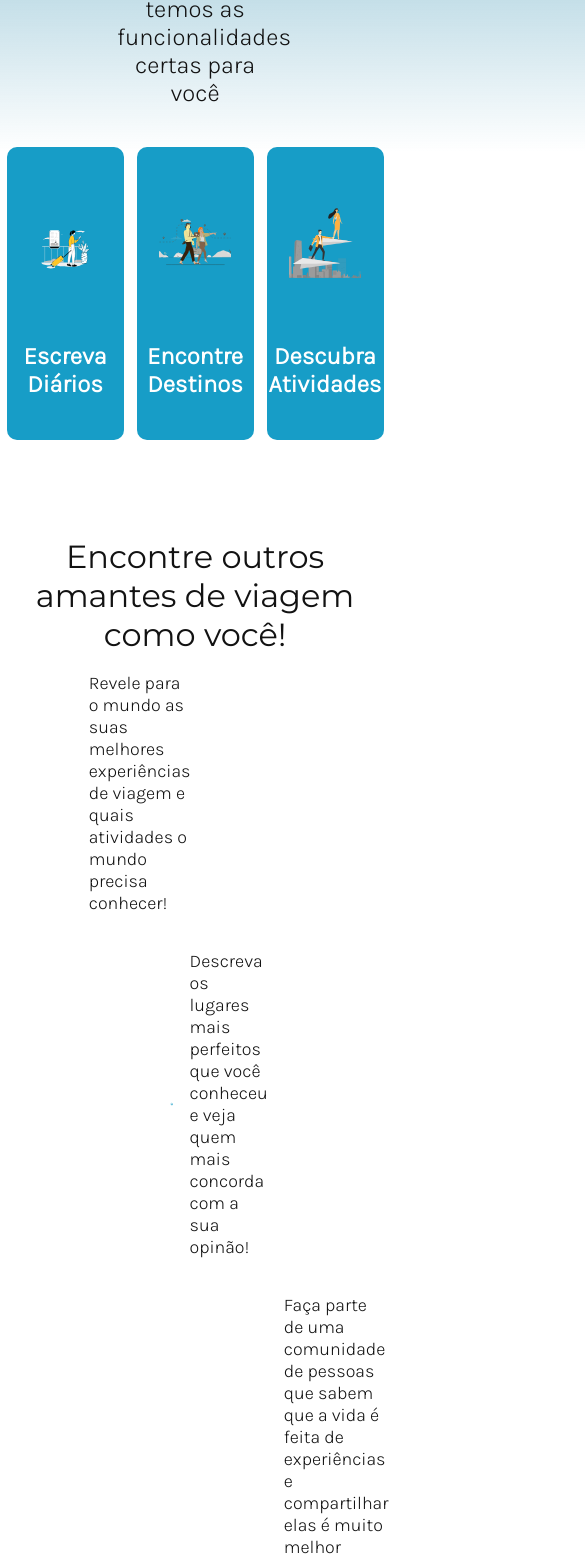
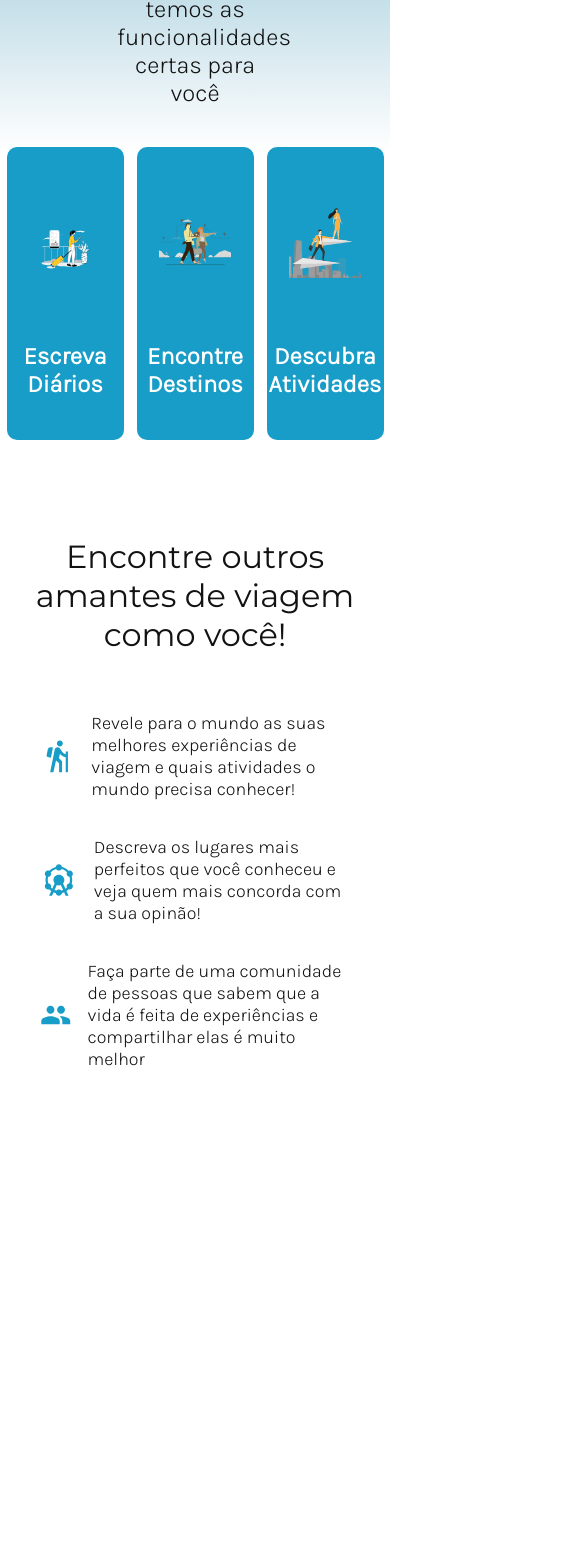
Before and after one commit to JosiasBatista/going-page, a Next.js app: page / in a window 390 px wide. Shown: the part 1523-3091 px from the top of the page, 585 px wide, since content can reach past the window. After the commit the page ends 2611 px from the top, so only its background shows below. Built offline with nearby package versions, Linux system fonts and the light colour scheme.

Commit message:
Ajustments and features for the landing page

```diff
--- a/components/Feature.module.css
+++ b/components/Feature.module.css
@@ -1,7 +1,7 @@
 .featureCard {
   width: 20vw;
-  min-height: 25vw;
   height: auto;
+  min-height: 30vw;
   border-radius: 10px;
   background-color: #179DC7;
   transition: all .3s linear;
@@ -15,7 +15,6 @@
 }
 
 .featureCard:hover {
-  /* height: 32.5vw; */
   transform: scale(1.15);
   border-bottom: 10px solid #FFB042;
 }
@@ -53,11 +52,11 @@
   height: auto;
 }
 
-@media (max-width: 900px) {
+@media (max-width: 1000px) {
   .featureCard {
     width: 30vw;
-    min-height: 37.5vw;
     height: auto;
+    min-height: 40vw;
     transition: all .3s linear;
   }
 
--- a/components/featureCard.tsx
+++ b/components/featureCard.tsx
@@ -32,6 +32,7 @@ export default function FeatureCard(feature: Feature) {
           loop={false}
           width={300}
           height={100}
+          autoPlay={false}
         />
       </div>
       <strong className={styles.featureTitle}>{feature.title}</strong>
--- a/styles/Home.module.css
+++ b/styles/Home.module.css
@@ -61,12 +61,15 @@
 }
 
 .communityDescCont {
+  margin-top: 40px;
   width: 100vw;
-  display: flex;
-  flex-direction: column;
-  justify-content: space-around;
-  align-items: flex-start;
-  padding: 0 24px;
+  height: auto;
+  display: grid;
+  justify-content: center;
+  grid-template-areas: "firstDesc . ."
+                       ". secDesc ."
+                       ". . thirdDesc";
+  padding: 0 40px;
 }
 
 .communityDesc {
@@ -77,7 +80,7 @@
   font-size: 18px;
   color: #121212;
   text-align: left;
-  width: 25vw;
+  width: 30vw;
 }
 
 .communityDesc p {
@@ -85,15 +88,18 @@
 }
 
 .firstDesc {
-  transform: translate(50%)
+  /* transform: translate(50%) */
+  grid-area: firstDesc
 }
 
 .secDesc {
-  transform: translate(150%)
+  /* transform: translate(150%) */
+  grid-area: secDesc
 }
 
 .thirdDesc {
-  transform: translate(250%)
+  /* transform: translate(250%) */
+  grid-area: thirdDesc
 }
 
 @media (max-width: 1600px) {
@@ -106,6 +112,17 @@
   .grid {
     width: 100%;
     flex-direction: column;
+  }
+
+  .communityDescCont {
+    display: flex;
+    flex-direction: column;
+    align-items: center;
+  }
+
+  .communityDesc {
+    transform: none;
+    width: 100%;
   }
 }
 
--- a/styles/globals.css
+++ b/styles/globals.css
@@ -9,6 +9,7 @@ body {
   font-smooth: antialiased;
   text-shadow: rgba(0,0,0,.01) 0 0 1px;
   text-rendering: optimizeLegibility;
+  overflow-x: hidden;
 }
 
 h1 {
```
